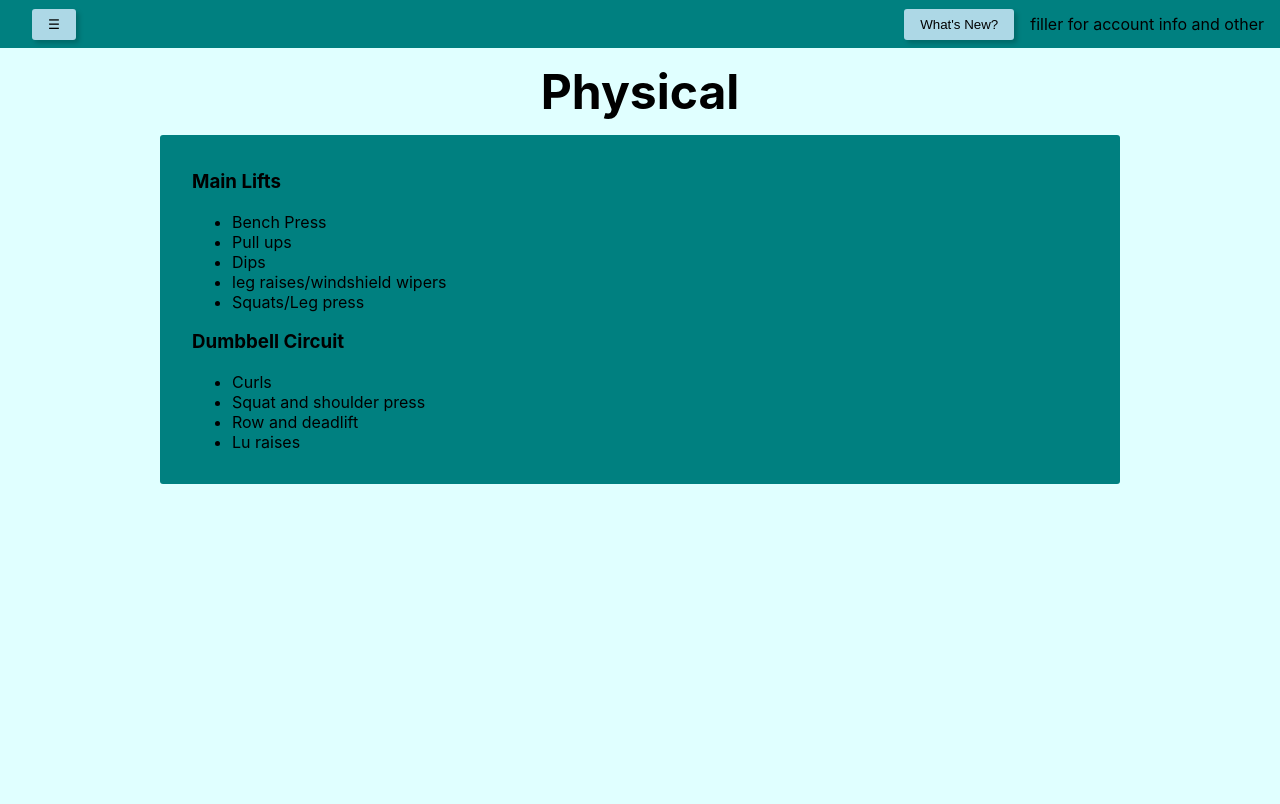
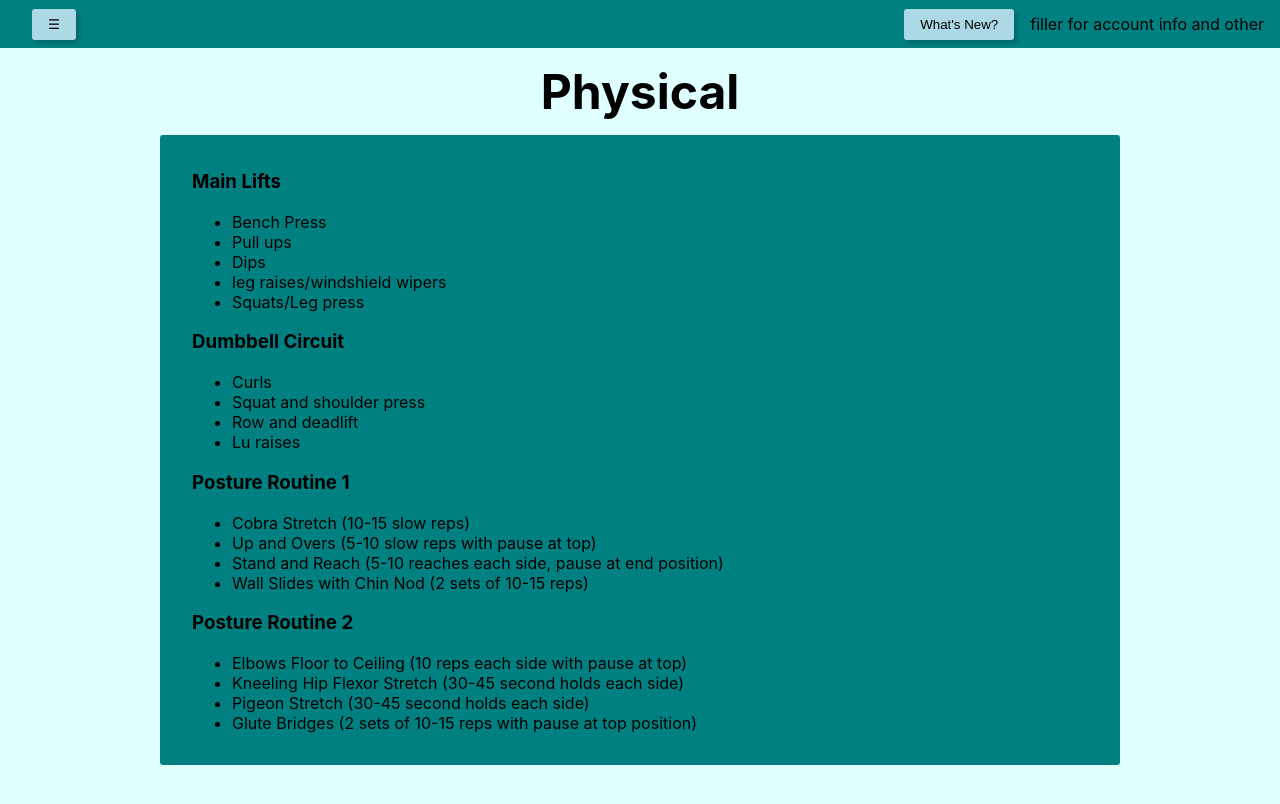
Before and after one commit to JellyChew/code-my-life, a Next.js app: page /tabs/physical in a window 1280 px wide. Shown: the top 804 px of the page. Built offline with nearby package versions, Linux system fonts and the light colour scheme.

Commit message:
added 2 food items, and anti-sit workout routines to phys page

```diff
--- a/components/layout.js
+++ b/components/layout.js
@@ -19,7 +19,7 @@ export default function layout({ children }) {
         setShowSidebar(!showSidebar);
     }
 
-    let updateMsg = 'updated dailies, updated quotes, workout page revamp'
+    let updateMsg = 'Added 2 food items, and anti-sit workout routines to phys page!'
 
     function whatsNew() {
         Swal.fire({
--- a/pages/tabs/food.js
+++ b/pages/tabs/food.js
@@ -32,7 +32,9 @@ export default function Food() {
             ['Tender Chicken Congee', 't2SahnNVULA'],
             ['Super Stretchy Hand Pulled Noodles', '0VveQe8zbuU'],
             ['Chilled Sesame Noodles', 'wBeuHw9kQmo'],
-            ['Halal Guys style Chicken & Rice', 'Y645_5ikaYo']
+            ['Halal Guys style Chicken & Rice', 'Y645_5ikaYo'],
+            ['Korean Braised Spicy Chicken', 'G05-HT71VDI'],
+            ['Crab and pumpkin tofu', 'FKgw_M7ayQ4']
         ]);
 
     return (
--- a/pages/tabs/physical.js
+++ b/pages/tabs/physical.js
@@ -39,6 +39,26 @@ export default function Physical() {
                             <li>Row and deadlift</li>
                             <li>Lu raises</li>
                         </ul>
+
+                        <h3>
+                            <a href={'https://youtube.com/watch?v=RqcOCBb4arc'}>Posture Routine 1</a>
+                        </h3>
+                        <ul>
+                            <li>Cobra Stretch (10-15 slow reps)</li>
+                            <li>Up and Overs (5-10 slow reps with pause at top)</li>
+                            <li>Stand and Reach (5-10 reaches each side, pause at end position)</li>
+                            <li>Wall Slides with Chin Nod (2 sets of 10-15 reps)</li>
+                        </ul>
+
+                        <h3>
+                            <a href={'https://youtube.com/watch?v=RqcOCBb4arc'}>Posture Routine 2</a>
+                        </h3>
+                        <ul>
+                            <li>Elbows Floor to Ceiling (10 reps each side with pause at top)</li>
+                            <li>Kneeling Hip Flexor Stretch (30-45 second holds each side)</li>
+                            <li>Pigeon Stretch (30-45 second holds each side)</li>
+                            <li>Glute Bridges (2 sets of 10-15 reps with pause at top position)</li>
+                        </ul>
                     </div>
                 </main>
             </div>
```
